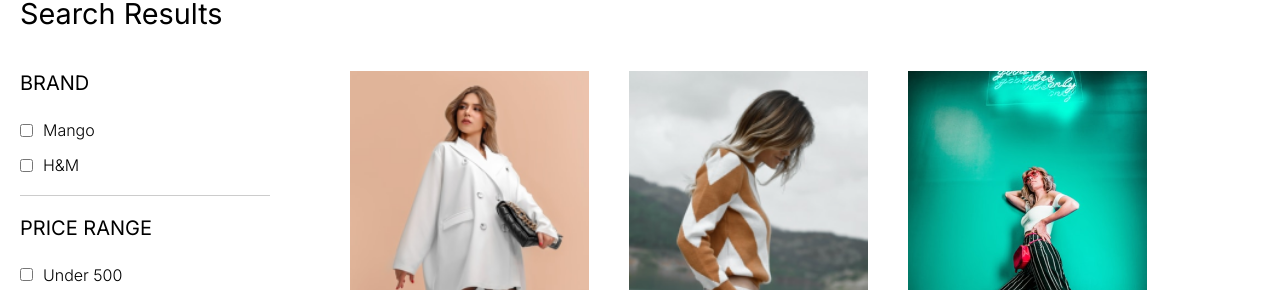
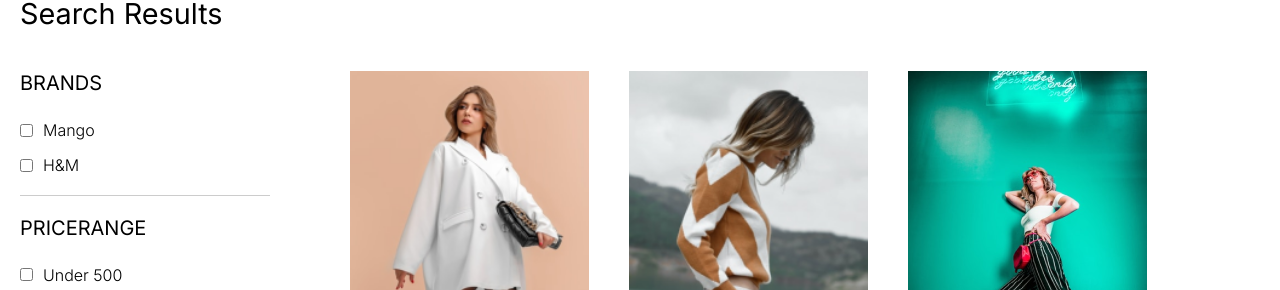
Before and after one commit to RuchiRay/Zevi, a React (Create React App) app: page /results in a window 1280 px wide. Shown: the part 137-427 px from the top of the page. Built offline with nearby package versions, Linux system fonts and the light colour scheme; some icons are missing.

Commit message:
added filters for brand and price range

```diff
--- a/src/components/filterDropdown/FilterDropdown.tsx
+++ b/src/components/filterDropdown/FilterDropdown.tsx
@@ -3,27 +3,30 @@ import "./filterDropdown.scss";
 
 import { FaAngleDown } from "react-icons/fa6";
 import { FilterList } from "../../pages/Results/types";
-import { Results } from "../../data/results";
+import { Data } from "../../data/results";
+import { FiltersObject } from "../filters/Filters";
 
 type FilterDropdownProps = {
   filterType: string;
   filterList: FilterList[];
-  setFilter: Dispatch<SetStateAction<FilterList[]>>;
-  setdata: Dispatch<SetStateAction<Results[]>>;
+  setFilters: Dispatch<SetStateAction<FiltersObject>>;
+  setdata: Dispatch<SetStateAction<Data[]>>;
 };
 
 export const FilterDropdown = ({
   filterType,
   filterList,
-  setFilter,
+  setFilters,
   setdata,
 }: FilterDropdownProps) => {
-  const handleChange = (name: string) => {
+  const handleChange = (name: string, filterType: string) => {
     const newFilterList: FilterList[] = filterList.map((item) => {
       if (item.name === name) return { ...item, checked: !item.checked };
       else return item;
     });
-    setFilter(newFilterList);
+    setFilters((prev) => {
+      return { ...prev, [filterType]: newFilterList };
+    });
   };
 
   return (
@@ -37,11 +40,11 @@ export const FilterDropdown = ({
       <div className="filter-list">
         {filterList.map((item) => {
           return (
-            <div className="flex items-center input-wrapper">
+            <div key={item.name} className="flex items-center input-wrapper">
               <input
                 type="checkbox"
                 name=""
-                onChange={() => handleChange(item.name)}
+                onChange={() => handleChange(item.name, filterType)}
                 checked={item.checked}
                 id=""
               />{" "}
--- a/src/components/filters/Filters.tsx
+++ b/src/components/filters/Filters.tsx
@@ -2,22 +2,24 @@ import React, { Dispatch, SetStateAction } from "react";
 import "./filter.scss";
 import { FilterDropdown } from "../filterDropdown/FilterDropdown";
 import { FilterList } from "../../pages/Results/types";
-import { Results } from "../../data/results";
+import { Data } from "../../data/results";
+
+export type FiltersObject = {
+  brands: FilterList[];
+  priceRange: FilterList[];
+};
 
 type FiltersProps = {
-  brandsFilter: FilterList[];
-  priceRangeFilter: FilterList[];
-  setBrandsFilter: Dispatch<SetStateAction<FilterList[]>>;
-  setPriceRangeFilter: Dispatch<SetStateAction<FilterList[]>>;
-  results: Results[];
-  setdata: Dispatch<SetStateAction<Results[]>>;
+  filters: FiltersObject;
+
+  setFilters: Dispatch<SetStateAction<FiltersObject>>;
+  results: Data[];
+  setdata: Dispatch<SetStateAction<Data[]>>;
 };
 
 export const Filters = ({
-  brandsFilter,
-  priceRangeFilter,
-  setBrandsFilter,
-  setPriceRangeFilter,
+  filters,
+  setFilters,
   results,
   setdata,
 }: FiltersProps) => {
@@ -25,17 +27,17 @@ export const Filters = ({
     <div className="filters-container">
       <FilterDropdown
         key={"brand"}
-        filterType="Brand"
-        filterList={brandsFilter}
-        setFilter={setBrandsFilter}
+        filterType="brands"
+        filterList={filters.brands}
+        setFilters={setFilters}
         setdata={setdata}
       />
       <div className="divider"></div>
       <FilterDropdown
         key={"price-range"}
-        filterType="Price Range"
-        filterList={priceRangeFilter}
-        setFilter={setPriceRangeFilter}
+        filterType="priceRange"
+        filterList={filters.priceRange}
+        setFilters={setFilters}
         setdata={setdata}
       />
       <div className="divider"></div>
--- a/src/data/results.ts
+++ b/src/data/results.ts
@@ -13,7 +13,7 @@ import img12 from '../images/dress12.jpg'
 import img13 from '../images/dress13.jpg'
 import img14 from '../images/dress14.jpg'
 
-export  interface Results{
+export  interface Data{
     id:number,
    img:typeof img1 | typeof img10,
    title:string,
@@ -26,7 +26,7 @@ export  interface Results{
 
 }
 
-export const results:Results[] = [
+export const results:Data[] = [
 {
     id:1,
     img:img1,
--- a/src/pages/Results/Results.tsx
+++ b/src/pages/Results/Results.tsx
@@ -18,16 +18,36 @@ export const Results = () => {
     { name: "1000 to 3000", checked: false },
   ];
 
-  const [brandsFilter, setBrandsFilter] = useState<FilterList[]>([
-    ...BrandsList,
-  ]);
-  const [priceRangeFilter, setPriceRangeFilter] = useState<FilterList[]>([
-    ...PriceRangeList,
-  ]);
+  const [filters, setFilters] = useState({
+    brands: [...BrandsList],
+    priceRange: [...PriceRangeList],
+  });
 
   useEffect(() => {
-    const filteredData = data.filter((item) => {});
-  }, [brandsFilter, data]);
+    let newData = [...results];
+    console.log(newData, "new data");
+
+    const selectedBrands = filters.brands
+      .filter((item) => item.checked)
+      .map((item) => item.name);
+    const selectedPriceRange = filters.priceRange
+      .filter((item) => item.checked)
+      .map((item) => item.name);
+    console.log(selectedBrands, selectedPriceRange);
+    if (selectedBrands.length > 0)
+      newData = newData.filter((item) => selectedBrands.includes(item.brand));
+    console.log(newData, "after filter");
+    if (selectedPriceRange.length > 0)
+      newData = newData.filter((item) =>
+        selectedPriceRange.some((range) => {
+          if (range === "Under 500") return item.newPrice < 500;
+          const [minPrice, maxPrice] = range.split("to").map(Number);
+          return item.newPrice >= minPrice && item.newPrice <= maxPrice;
+        })
+      );
+
+    setdata(newData);
+  }, [filters]);
 
   return (
     <div className="results-container">
@@ -40,10 +60,8 @@ export const Results = () => {
       </div>
       <div className="filter-result-wrapper w-full">
         <Filters
-          brandsFilter={brandsFilter}
-          priceRangeFilter={priceRangeFilter}
-          setBrandsFilter={setBrandsFilter}
-          setPriceRangeFilter={setPriceRangeFilter}
+          filters={filters}
+          setFilters={setFilters}
           results={results}
           setdata={setdata}
         />
```
Also changed, not shown: src/components/ItemCard/ItemCard.tsx (+4 -4 lines).
